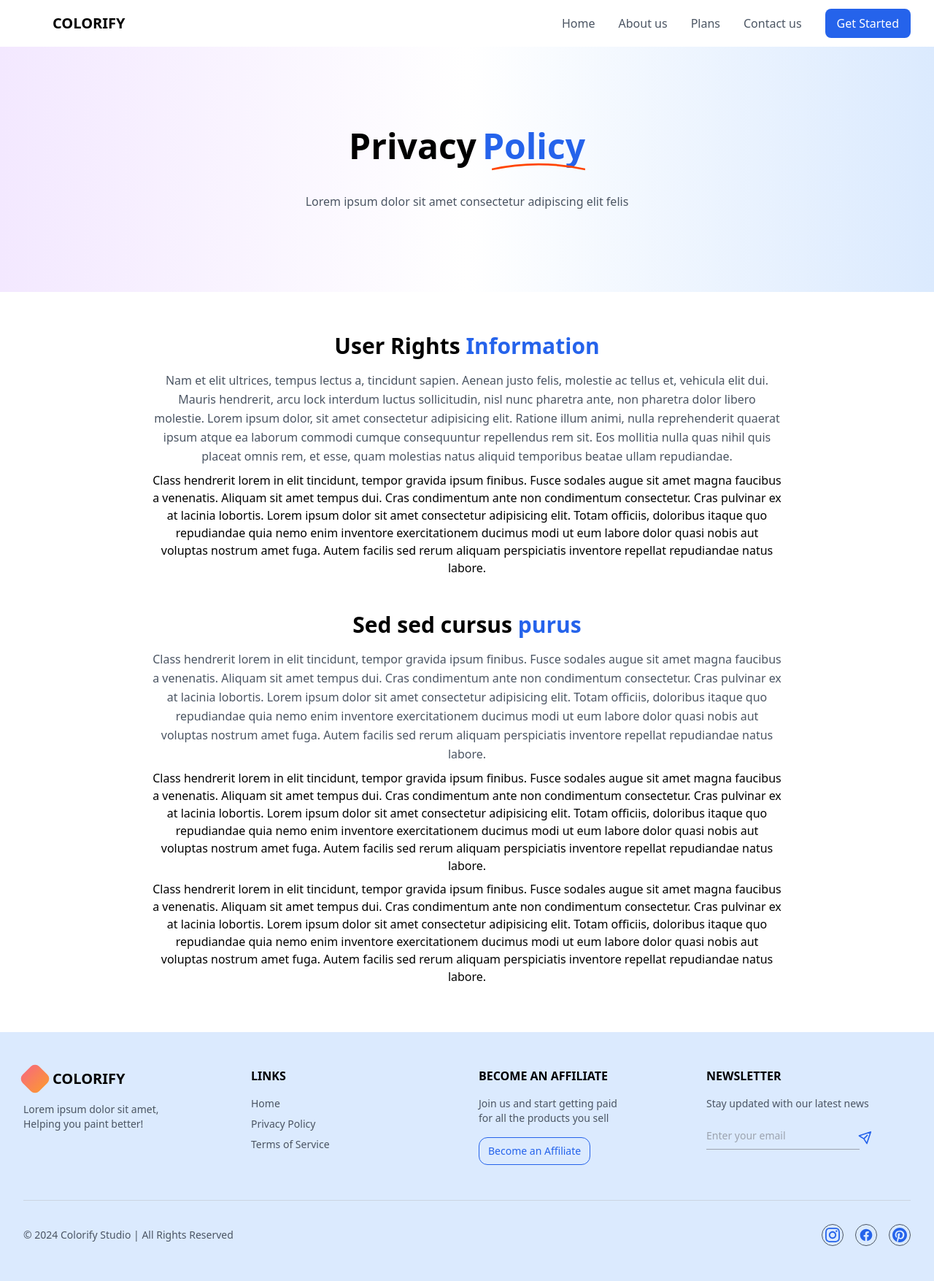
After one commit to divi2001/Tif-Editor-App, a Django app: page /privacy-policy/ in a window 1280 px wide. The commit adds this page. Shown: the whole page at 73% size. Run offline with Django 4.2, Linux system fonts and the light colour scheme; some libraries are stand-ins or nearby versions.

Commit message:
Added all web templates

```diff
--- a/tif_editor_app/apps/api/urls.py
+++ b/tif_editor_app/apps/api/urls.py
@@ -9,4 +9,5 @@ urlpatterns = [
     path('contact/', views.contact_view, name='contact'),
     path('privacy-policy/', views.privacy_policy_view, name='privacy_policy'),
     path('terms-of-service/', views.terms_of_service_view, name='terms_of_service'),
+    path('affiliate/', views.affiliate_view, name='affiliate'),
 ]
--- a/tif_editor_app/apps/api/views.py
+++ b/tif_editor_app/apps/api/views.py
@@ -18,3 +18,6 @@ def privacy_policy_view(request):
 
 def terms_of_service_view(request):
     return render(request, 'pages/terms_of_service.html')
+
+def affiliate_view(request):
+    return render(request, 'pages/affiliate.html')
--- a/tif_editor_app/templates/pages/home.html
+++ b/tif_editor_app/templates/pages/home.html
@@ -4,6 +4,8 @@
 {% load static %}
 
 {% block title %}Colorify - Home{% endblock %}
+{% block navbar_class %}bg-gray-100{% endblock %}
+
 
 {% block content %}
 <div class="bg-gray-100">
--- a/tif_editor_app/templates/pages/main_base.html
+++ b/tif_editor_app/templates/pages/main_base.html
@@ -19,8 +19,7 @@
 
 <body class="min-h-screen from-purple-50 via-white to-blue-50">
     <!-- Navigation -->
-
-    <div class="bg-gray-100">
+    <div class="{% block navbar_class %}{% endblock %}">
         <nav class="top-0 left-0 right-0 backdrop-blur-sm z-50">
             <div class="max-w-7xl mx-auto px-4 sm:px-6 lg:px-8">
                 <div class="flex items-center justify-between h-16">
@@ -105,7 +104,9 @@
                         Join us and start getting paid<br />
                         for all the products you sell
                     </p>
-                    <button class="mt-4 text-sm text-blue-600 border border-blue-600 py-2 px-3 rounded-xl hover:text-blue-700">
+                    <button
+                        onclick="window.location.href='{% url 'affiliate' %}'"
+                        class="mt-4 text-sm text-blue-600 border border-blue-600 py-2 px-3 rounded-xl hover:text-blue-700">
                         Become an Affiliate
                     </button>
                 </div>
--- /dev/null
+++ b/tif_editor_app/templates/pages/privacy_policy.html
@@ -0,0 +1,107 @@
+<!-- templates/pages/privacy_policy.html -->
+{% extends 'pages/main_base.html' %}
+{% load i18n %}
+{% load static %}
+
+{% block title %}Colorify - Privacy Policy{% endblock %}
+
+{% block content %}
+<div class="bg-gradient-to-r from-purple-100 via-white to-blue-100">
+    <div class="text-center py-28">
+      <div class="relative inline-block">
+          <h1 class="text-5xl font-semibold mb-2 flex flex-wrap justify-center items-center gap-2">
+              <span>Privacy</span>
+              <span class="relative">
+                  <span class="text-blue-600">Policy</span>
+                  <svg class="absolute -bottom-6 right-0 w-32 h-8" viewBox="0 0 1200 100">
+                      <path
+                          d="M0,50 Q600,-80 1200,50"
+                          stroke="#FF4500"
+                          stroke-width="25"
+                          fill="none"
+                      />
+                  </svg>
+              </span>
+          </h1>
+      </div>
+      <p class="text-gray-600 mt-8 max-w-4xl mx-auto px-4">
+          Lorem ipsum dolor sit amet consectetur adipiscing elit felis
+      </p>
+    </div>
+</div>
+
+<!-- Main Content -->
+<main class="pt-14 pb-16 px-4 max-w-4xl mx-auto">
+    <!-- Content Sections -->
+    <div class="space-y-12">
+        <section class="text-center space-y-2">
+        <h2 class="text-3xl font-semibold mb-4">
+            User Rights
+            <span class="text-blue-600">Information</span>
+        </h2>
+        <p class="text-gray-600 leading-relaxed ">
+            Nam et elit ultrices, tempus lectus a, tincidunt sapien. Aenean
+            justo felis, molestie ac tellus et, vehicula elit dui. Mauris
+            hendrerit, arcu lock interdum luctus sollicitudin, nisl nunc
+            pharetra ante, non pharetra dolor libero molestie. Lorem ipsum
+            dolor, sit amet consectetur adipisicing elit. Ratione illum animi,
+            nulla reprehenderit quaerat ipsum atque ea laborum commodi cumque
+            consequuntur repellendus rem sit. Eos mollitia nulla quas nihil quis
+            placeat omnis rem, et esse, quam molestias natus aliquid temporibus
+            beatae ullam repudiandae.
+        </p>
+        <p>
+            Class hendrerit lorem in elit tincidunt, tempor gravida ipsum
+            finibus. Fusce sodales augue sit amet magna faucibus a venenatis.
+            Aliquam sit amet tempus dui. Cras condimentum ante non condimentum
+            consectetur. Cras pulvinar ex at lacinia lobortis. Lorem ipsum dolor
+            sit amet consectetur adipisicing elit. Totam officiis, doloribus
+            itaque quo repudiandae quia nemo enim inventore exercitationem
+            ducimus modi ut eum labore dolor quasi nobis aut voluptas nostrum
+            amet fuga. Autem facilis sed rerum aliquam perspiciatis inventore
+            repellat repudiandae natus labore.
+        </p>
+        </section>
+
+        <section class="text-center space-y-2">
+        <h2 class="text-3xl font-semibold mb-4">
+            Sed sed cursus <span class="text-blue-600">purus</span>
+        </h2>
+        <p class="text-gray-600 leading-relaxed">
+            Class hendrerit lorem in elit tincidunt, tempor gravida ipsum
+            finibus. Fusce sodales augue sit amet magna faucibus a venenatis.
+            Aliquam sit amet tempus dui. Cras condimentum ante non condimentum
+            consectetur. Cras pulvinar ex at lacinia lobortis. Lorem ipsum dolor
+            sit amet consectetur adipisicing elit. Totam officiis, doloribus
+            itaque quo repudiandae quia nemo enim inventore exercitationem
+            ducimus modi ut eum labore dolor quasi nobis aut voluptas nostrum
+            amet fuga. Autem facilis sed rerum aliquam perspiciatis inventore
+            repellat repudiandae natus labore.
+        </p>
+        <p>
+            Class hendrerit lorem in elit tincidunt, tempor gravida ipsum
+            finibus. Fusce sodales augue sit amet magna faucibus a venenatis.
+            Aliquam sit amet tempus dui. Cras condimentum ante non condimentum
+            consectetur. Cras pulvinar ex at lacinia lobortis. Lorem ipsum dolor
+            sit amet consectetur adipisicing elit. Totam officiis, doloribus
+            itaque quo repudiandae quia nemo enim inventore exercitationem
+            ducimus modi ut eum labore dolor quasi nobis aut voluptas nostrum
+            amet fuga. Autem facilis sed rerum aliquam perspiciatis inventore
+            repellat repudiandae natus labore.
+        </p>
+        <p>
+            Class hendrerit lorem in elit tincidunt, tempor gravida ipsum
+            finibus. Fusce sodales augue sit amet magna faucibus a venenatis.
+            Aliquam sit amet tempus dui. Cras condimentum ante non condimentum
+            consectetur. Cras pulvinar ex at lacinia lobortis. Lorem ipsum dolor
+            sit amet consectetur adipisicing elit. Totam officiis, doloribus
+            itaque quo repudiandae quia nemo enim inventore exercitationem
+            ducimus modi ut eum labore dolor quasi nobis aut voluptas nostrum
+            amet fuga. Autem facilis sed rerum aliquam perspiciatis inventore
+            repellat repudiandae natus labore.
+        </p>
+        </section>
+    </div>
+</main>
+
+{% endblock %}
```
Also changed, not shown: tif_editor_app/templates/pages/about.html (+157 -0 lines), tif_editor_app/templates/pages/affiliate.html (added, +86 -0 lines), tif_editor_app/templates/pages/contact.html (+121 -0 lines), tif_editor_app/templates/pages/terms_of_service.html (added, +92 -0 lines), tif_editor_app/static/images/curved_underline.png (added), tif_editor_app/static/images/fav_pallete.png (added).
